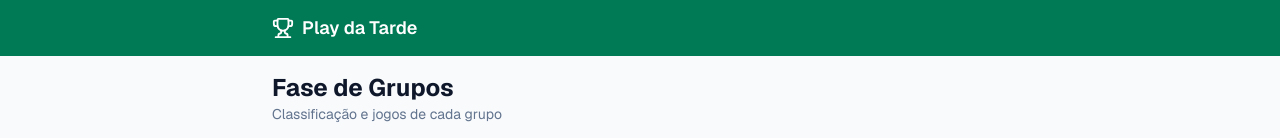
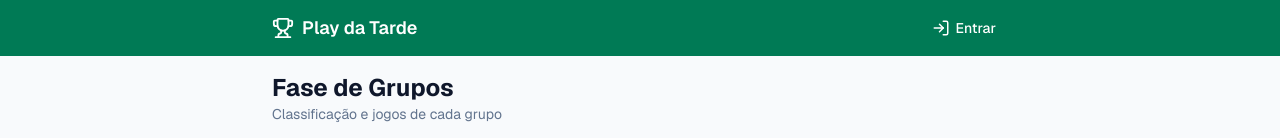
Before and after one commit to matheusjouan/play-da-tarde, a Next.js app: page /grupos in a window 1280 px wide. Shown: the top 138 px of the page. Built offline with nearby package versions, Linux system fonts and the light colour scheme; no server answers.

Commit message:
E2: login Google e regras do Firestore

```diff
--- a/next.config.ts
+++ b/next.config.ts
@@ -1,8 +1,8 @@
 import type { NextConfig } from "next";
 
 const nextConfig: NextConfig = {
-  // indicador do modo dev no topo, para não cobrir a bottom bar
-  devIndicators: { position: "top-right" },
+  // indicador do modo dev desligado: cobria o header ou a bottom bar
+  devIndicators: false,
 };
 
 export default nextConfig;
--- a/src/app/layout.tsx
+++ b/src/app/layout.tsx
@@ -1,6 +1,8 @@
 import type { Metadata, Viewport } from "next";
 import { Geist } from "next/font/google";
 import { Trophy } from "lucide-react";
+import { AuthButton } from "@/components/AuthButton";
+import { AuthProvider } from "@/components/AuthProvider";
 import { BottomNav } from "@/components/BottomNav";
 import "./globals.css";
 
@@ -24,14 +26,17 @@ export default function RootLayout({ children }: LayoutProps<"/">) {
   return (
     <html lang="pt-BR" className={`${geistSans.variable} h-full antialiased`}>
       <body className="flex min-h-full flex-col">
+        <AuthProvider>
           <header className="sticky top-0 z-10 bg-emerald-700 text-white">
             <div className="mx-auto flex h-14 max-w-3xl items-center gap-2 px-4">
               <Trophy size={22} />
-            <span className="text-lg font-semibold">Play da Tarde</span>
+              <span className="flex-1 text-lg font-semibold">Play da Tarde</span>
+              <AuthButton />
             </div>
           </header>
           <main className="mx-auto w-full max-w-3xl flex-1 px-4 pt-4 pb-24">{children}</main>
           <BottomNav />
+        </AuthProvider>
       </body>
     </html>
   );
--- /dev/null
+++ b/src/components/AuthButton.tsx
@@ -0,0 +1,60 @@
+"use client";
+
+import { useState } from "react";
+import { LogIn, LogOut, ShieldAlert, ShieldCheck } from "lucide-react";
+import { FirebaseError } from "firebase/app";
+import { useAuth } from "@/components/AuthProvider";
+
+export function AuthButton() {
+  const { user, isAdmin, loading, login, logout } = useAuth();
+  const [erro, setErro] = useState<string | null>(null);
+
+  if (loading) return null;
+
+  async function entrar() {
+    setErro(null);
+    try {
+      await login();
+    } catch (e) {
+      // Fechar o popup não é erro.
+      if (e instanceof FirebaseError && e.code === "auth/popup-closed-by-user") return;
+      setErro(e instanceof FirebaseError ? e.code : "erro desconhecido");
+    }
+  }
+
+  if (!user) {
+    return (
+      <div className="flex items-center gap-2">
+        {erro && <span className="text-xs text-red-100">Falha: {erro}</span>}
+        <button
+          onClick={entrar}
+          className="flex min-h-11 items-center gap-1.5 rounded-lg px-3 text-sm font-medium hover:bg-emerald-800"
+        >
+          <LogIn size={18} /> Entrar
+        </button>
+      </div>
+    );
+  }
+
+  return (
+    <div className="flex items-center gap-1">
+      {isAdmin ? (
+        <span className="flex items-center gap-1 rounded-full bg-white px-2.5 py-1 text-xs font-semibold text-emerald-800">
+          <ShieldCheck size={14} /> Admin
+        </span>
+      ) : (
+        <span className="flex items-center gap-1 rounded-full bg-amber-100 px-2.5 py-1 text-xs font-semibold text-amber-900">
+          <ShieldAlert size={14} /> Sem permissão
+        </span>
+      )}
+      <button
+        onClick={logout}
+        aria-label="Sair"
+        title={`Sair (${user.email})`}
+        className="flex min-h-11 min-w-11 items-center justify-center rounded-lg hover:bg-emerald-800"
+      >
+        <LogOut size={18} />
+      </button>
+    </div>
+  );
+}
--- /dev/null
+++ b/src/components/AuthProvider.tsx
@@ -0,0 +1,53 @@
+"use client";
+
+import { createContext, useContext, useEffect, useState, type ReactNode } from "react";
+import { GoogleAuthProvider, onAuthStateChanged, signInWithPopup, signOut, type User } from "firebase/auth";
+import { auth, isAdminEmail } from "@/lib/firebase";
+
+type AuthState = {
+  user: User | null;
+  isAdmin: boolean;
+  loading: boolean;
+  login: () => Promise<void>;
+  logout: () => Promise<void>;
+};
+
+const AuthContext = createContext<AuthState | null>(null);
+
+export function AuthProvider({ children }: { children: ReactNode }) {
+  const [user, setUser] = useState<User | null>(null);
+  const [loading, setLoading] = useState(true);
+
+  useEffect(
+    () =>
+      onAuthStateChanged(auth, (u) => {
+        setUser(u);
+        setLoading(false);
+      }),
+    [],
+  );
+
+  const value: AuthState = {
+    user,
+    isAdmin: !!user?.emailVerified && isAdminEmail(user.email),
+    loading,
+    login: async () => {
+      const provider = new GoogleAuthProvider();
+      provider.setCustomParameters({ prompt: "select_account" });
+      await signInWithPopup(auth, provider);
+    },
+    logout: () => signOut(auth),
+  };
+
+  return <AuthContext.Provider value={value}>{children}</AuthContext.Provider>;
+}
+
+export function useAuth(): AuthState {
+  const ctx = useContext(AuthContext);
+  if (!ctx) throw new Error("useAuth precisa estar dentro de <AuthProvider>");
+  return ctx;
+}
+
+export function useIsAdmin(): boolean {
+  return useAuth().isAdmin;
+}
--- /dev/null
+++ b/src/lib/firebase.ts
@@ -0,0 +1,28 @@
+import { getApp, getApps, initializeApp } from "firebase/app";
+import { getAuth } from "firebase/auth";
+import { getFirestore } from "firebase/firestore";
+
+// Variáveis NEXT_PUBLIC_* precisam ser lidas literalmente para o Next embuti-las no bundle.
+const firebaseConfig = {
+  apiKey: process.env.NEXT_PUBLIC_FIREBASE_API_KEY,
+  authDomain: process.env.NEXT_PUBLIC_FIREBASE_AUTH_DOMAIN,
+  projectId: process.env.NEXT_PUBLIC_FIREBASE_PROJECT_ID,
+  storageBucket: process.env.NEXT_PUBLIC_FIREBASE_STORAGE_BUCKET,
+  messagingSenderId: process.env.NEXT_PUBLIC_FIREBASE_MESSAGING_SENDER_ID,
+  appId: process.env.NEXT_PUBLIC_FIREBASE_APP_ID,
+};
+
+const app = getApps().length ? getApp() : initializeApp(firebaseConfig);
+
+export const auth = getAuth(app);
+export const db = getFirestore(app);
+
+// Só controla a UI. A proteção real está em firestore.rules.
+const ADMIN_EMAILS = (process.env.NEXT_PUBLIC_ADMIN_EMAILS ?? "")
+  .split(",")
+  .map((e) => e.trim().toLowerCase())
+  .filter(Boolean);
+
+export function isAdminEmail(email: string | null | undefined): boolean {
+  return !!email && ADMIN_EMAILS.includes(email.toLowerCase());
+}
```
Also changed, not shown: 2 other files (tests, documents, lock files or other folders). Lines whose indentation alone changed are shown as unchanged.
